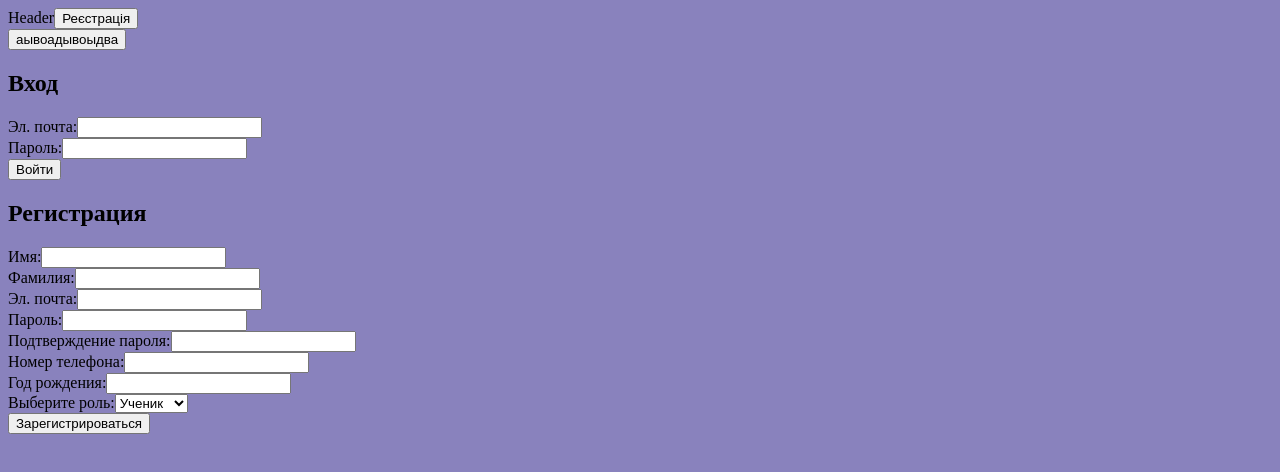
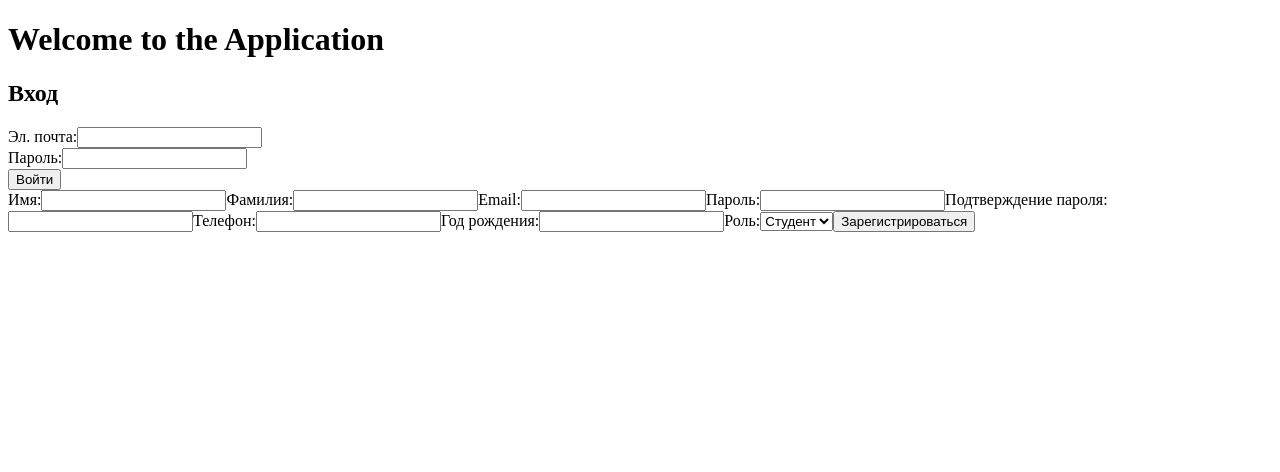
Before and after one commit to MrMinyUkho/hackaton-test, a React (Vite) app: page / in a window 1280 px wide. Shown: the top 472 px of the page. Built offline with nearby package versions, Linux system fonts and the light colour scheme.

Commit message:
finally connect db

```diff
--- a/src/App.jsx
+++ b/src/App.jsx
@@ -1,16 +1,16 @@
-import './App.scss'
-import './scss/main.scss'
-
-import PButton from './components/BaseComponents/pButton'
-import Header from './components/Header/Header'
+// App.jsx
+import Login from './components/Auth/Login.jsx';
+import Register from './components/Auth/Register.jsx';
 
 function App() {
     return (
         <div>
-            <Header/>
-            <PButton name="аывоадывоыдва"/>
+            <h1>Welcome to the Application</h1>
+            {/* Рендеринг компонентов */}
+            <Login />
+            <Register />
         </div>
-    )
+    );
 }
 
-export default App
+export default App;
--- a/src/components/Auth/Register.jsx
+++ b/src/components/Auth/Register.jsx
@@ -1,179 +1,137 @@
-import { useState } from "react";
-import axios from "axios";
+import { useState } from 'react';
+import axios from 'axios';
 
 const Register = () => {
-    // Состояния для хранения данных формы (поля регистрации).
-    const [formData, setFormData] = useState({
-        first_name: "",
-        last_name: "",
-        email: "",
-        password: "",
-        confirm_password: "",
-        phone: "",
-        birth_year: "",
-        role: "student", // По умолчанию "Ученик"
+    // Создаём состояние для данных формы
+    const [formDataState, setFormDataState] = useState({
+        first_name: '',
+        last_name: '',
+        email: '',
+        password: '',
+        confirm_password: '',
+        phone: '',
+        birth_year: '',
+        role: 'student', // значение по умолчанию
     });
 
-    // Состояние для сообщения об успешной/неуспешной регистрации.
-    const [responseMessage, setResponseMessage] = useState("");
+    const [responseMessage, setResponseMessage] = useState('');
 
-    // Функция обработки изменений в полях формы.
+    // Функция для обработки изменений в полях ввода
     const handleChange = (e) => {
-        const { name, value } = e.target;
-        setFormData({
-            ...formData,
-            [name]: value,
-        });
+        const { name, value } = e.target; // Деструктурируем name и value из input
+        setFormDataState((prevState) => ({
+            ...prevState,
+            [name]: value, // Обновляем только нужное поле
+        }));
     };
 
-    // Функция обработки отправки формы.
+    // Функция для обработки отправки формы
     const handleSubmit = async (e) => {
-        e.preventDefault(); // Предотвращает перезагрузку страницы по умолчанию.
+        e.preventDefault(); // Отменяем стандартное поведение формы
 
         try {
-            // Формируем запрос на сервер с action "register".
-            const response = await axios.post("http://localhost:40/projectJS/login.php", {
-                ...formData,
-                action: "register", // Указываем действие "register".
-            });
+            // Создаём FormData и передаём значения из formDataState
+            const formData = new FormData();
+            Object.entries({
+                ...formDataState, // Используем состояние формы
+                action: 'register', // Добавляем action
+            }).forEach(([key, value]) => formData.append(key, value));
 
-            // Устанавливаем сообщение из ответа сервера.
-            setResponseMessage(response.data.message);
+            console.log('Отправляемые данные:', Object.fromEntries(formData.entries()));
 
-            // Если успешная регистрация, очищаем форму.
-            if (response.data.success) {
-                setFormData({
-                    first_name: "",
-                    last_name: "",
-                    email: "",
-                    password: "",
-                    confirm_password: "",
-                    phone: "",
-                    birth_year: "",
-                    role: "student",
-                });
+            const response = await axios.post(
+                'http://localhost:40/projectJS/login.php', // Адрес вашего API
+                formData,
+                {
+                    headers: {
+                        'Content-Type': 'multipart/form-data',
+                    },
                 }
+            );
+
+            console.log('Ответ сервера:', response.data);
+            setResponseMessage(response.data.message); // Показываем сообщение от сервера
         } catch (error) {
-            console.error("Ошибка при отправке данных:", error);
-            setResponseMessage("Ошибка соединения с сервером. Попробуйте снова.");
+            console.error('Ошибка запроса:', error?.response?.data || error.message);
+            setResponseMessage('Ошибка соединения с сервером. Попробуйте снова.');
         }
     };
 
     return (
-        <div>
-            <h2>Регистрация</h2>
         <form onSubmit={handleSubmit}>
-                {/* Поле ввода имени */}
             <label>
                 Имя:
                 <input
                     type="text"
                     name="first_name"
-                        value={formData.first_name}
-                        onChange={handleChange}
-                        required
+                    value={formDataState.first_name}
+                    onChange={handleChange} // Обновляем состояние при изменении
                 />
             </label>
-                <br />
-
-                {/* Поле ввода фамилии */}
             <label>
                 Фамилия:
                 <input
                     type="text"
                     name="last_name"
-                        value={formData.last_name}
+                    value={formDataState.last_name}
                     onChange={handleChange}
-                        required
                 />
             </label>
-                <br />
-
-                {/* Поле ввода электронной почты */}
             <label>
-                    Эл. почта:
+                Email:
                 <input
                     type="email"
                     name="email"
-                        value={formData.email}
+                    value={formDataState.email}
                     onChange={handleChange}
-                        required
                 />
             </label>
-                <br />
-
-                {/* Поле ввода пароля */}
             <label>
                 Пароль:
                 <input
                     type="password"
                     name="password"
-                        value={formData.password}
+                    value={formDataState.password}
                     onChange={handleChange}
-                        required
                 />
             </label>
-                <br />
-
-                {/* Поле подтверждения пароля */}
             <label>
                 Подтверждение пароля:
                 <input
                     type="password"
                     name="confirm_password"
-                        value={formData.confirm_password}
+                    value={formDataState.confirm_password}
                     onChange={handleChange}
-                        required
                 />
             </label>
-                <br />
-
-                {/* Поле ввода номера телефона */}
             <label>
-                    Номер телефона:
+                Телефон:
                 <input
                     type="text"
                     name="phone"
-                        value={formData.phone}
+                    value={formDataState.phone}
                     onChange={handleChange}
                 />
             </label>
-                <br />
-
-                {/* Поле ввода года рождения */}
             <label>
                 Год рождения:
                 <input
-                        type="number"
+                    type="text"
                     name="birth_year"
-                        value={formData.birth_year}
+                    value={formDataState.birth_year}
                     onChange={handleChange}
-                        required
                 />
             </label>
-                <br />
-
-                {/* Выбор роли пользователя */}
             <label>
-                    Выберите роль:
-                    <select
-                        name="role"
-                        value={formData.role}
-                        onChange={handleChange}
-                        required
-                    >
-                        <option value="student">Ученик</option>
+                Роль:
+                <select name="role" value={formDataState.role} onChange={handleChange}>
+                    <option value="student">Студент</option>
                     <option value="teacher">Учитель</option>
                 </select>
             </label>
-                <br />
-
             <button type="submit">Зарегистрироваться</button>
+            {responseMessage && <p>{responseMessage}</p>}
         </form>
-
-            {/* Отображение сообщения об успешной/неуспешной регистрации */}
-            {responseMessage && <p>{responseMessage}</p>}
-        </div>
     );
 };
 
--- a/src/main.jsx
+++ b/src/main.jsx
@@ -1,21 +1,12 @@
-import { StrictMode } from 'react'
-import { createRoot } from 'react-dom/client'
-import './index.scss'
-import React from "react";
-import ReactDOM from "react-dom/client";
-import App from './App.jsx'
-import Login from './components/Auth/Login.jsx'
-import Register from './components/Auth/Register.jsx'
 
+import React from 'react';
+import ReactDOM from 'react-dom/client';
+import './index.scss';
+import App from './App.jsx';
+
+// Убедитесь, что вызов createRoot происходит только один раз
 ReactDOM.createRoot(document.getElementById("root")).render(
     <React.StrictMode>
         <App />
     </React.StrictMode>
 );
-createRoot(document.getElementById('root')).render(
-  <StrictMode>
-    <App />
-      <Login/>
-      <Register/>
-  </StrictMode>,
-)
```
Lines whose indentation alone changed are shown as unchanged.
